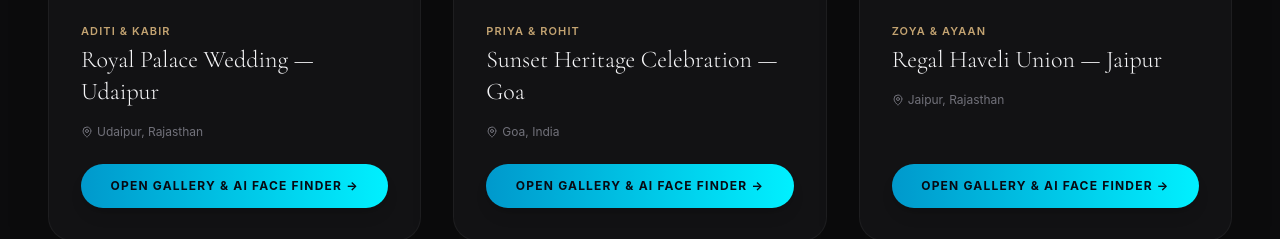
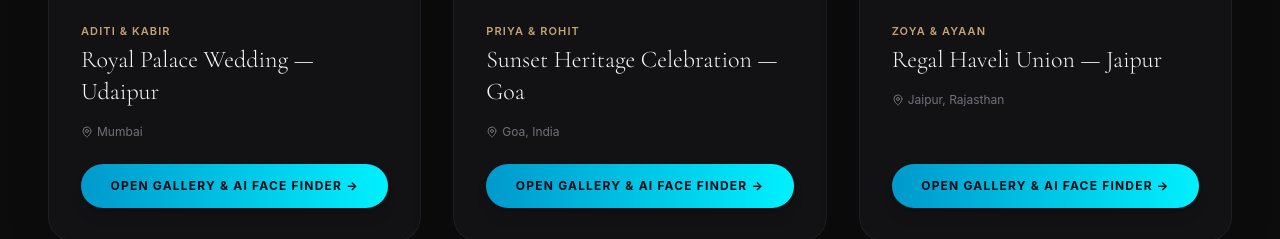
Before and after one commit to imaliin786110/paneventz, a Next.js app: page /galleries in a window 1280 px wide. Shown: the part 820-1059 px from the top of the page. Built offline with nearby package versions, Linux system fonts and the light colour scheme; no server answers; the database is empty.

Commit message:
Set first showcase destination to Mumbai

```diff
--- a/app/galleries/page.tsx
+++ b/app/galleries/page.tsx
@@ -162,6 +162,9 @@ export default async function GalleriesIndexPage({
   // records have no uploaded cover yet. These are presentation-only labels;
   // real albums continue to use the admin-managed values above.
   const showcaseAlbums = displayAlbums.map((album: any, index: number) => {
+    if (index === 0) {
+      return { ...album, location: "Mumbai" };
+    }
     if (album.slug === "riya-rohan-test" && String(album.cover_image || "").startsWith("images/")) {
       return {
         ...album,
```
